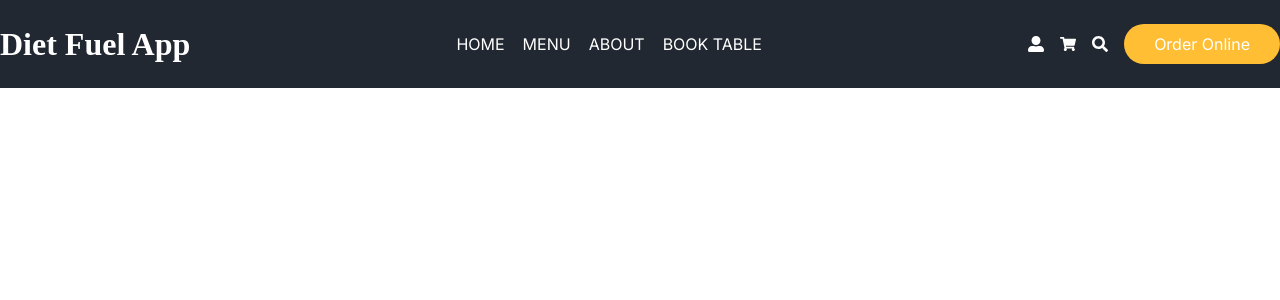
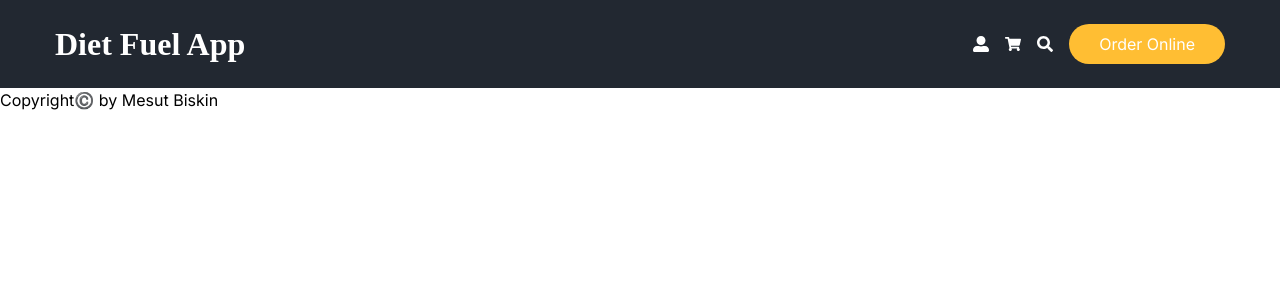
Before and after one commit to MesutBiskin/diet-feul-app, a Next.js app: page / in a window 1280 px wide. Shown: the top 300 px of the page. Built offline with nearby package versions, Linux system fonts and the light colour scheme.

Commit message:
added menu button and clock out function

```diff
--- a/app/Home/page.jsx
+++ b/app/Home/page.jsx
@@ -1,9 +1,9 @@
 
 function Home  () {
   return (
-    <div >
+    <>
 
-    </div>
+    </>
   )
 }
 
--- a/app/layout.jsx
+++ b/app/layout.jsx
@@ -1,5 +1,7 @@
 import { Inter } from 'next/font/google'
 import './globals.css'
+import Header from '@/components/layout/Header'
+import Footer from '@/components/layout/Footer'
 
 const inter = Inter({ subsets: ['latin'] })
 
@@ -11,7 +13,9 @@ export const metadata = {
 export default function RootLayout({ children }) {
   return (
     <html lang="en">
+      <Header/>
       <body className={inter.className}>{children}</body>
+      <Footer/>
     </html>
   )
 }
--- a/app/page.js
+++ b/app/page.js
@@ -1,14 +1,17 @@
 import Image from 'next/image'
+import Header from '../components/layout/Header'
 import Home from './Home/page'
-import Header from '/components/layout/Header'
+import Footer from '../components/layout/Footer'
+
+
 
 export default function Index() {
   return (
 
         <div>
-           <Header/>
+           {/* <Header/> */}
           <Home/>
-
+         {/* <Footer/> */}
 
 
         </div>
--- a/components/layout/Footer.jsx
+++ b/components/layout/Footer.jsx
@@ -2,9 +2,11 @@
 
 function Footer () {
   return (
+    <>
     <div>
-
-    </div>
+      <h3>Copyright©️ by Mesut Biskin</h3>
+      </div>
+    </>
   )
 }
 
--- a/components/layout/Header.jsx
+++ b/components/layout/Header.jsx
@@ -2,21 +2,29 @@
 import { useState } from "react"
 import Logo from "components/ui/Logo"
 import { FaUserAlt, FaShoppingCart, FaSearch } from "react-icons/fa"
-import OutsideClickHandler from "react-outside-click-handler"
+import Search from "../ui/Search"
+import { GiHotMeal } from "react-icons/gi";
 
 
-function Header  (){
-  const[isSearchModal, setIsSearchModal] = useState(true) // setISSearchModal true ise onu degistirmeye yariyor.
+function Header() {
+  const [isSearchModal, setIsSearchModal] = useState(false) // setISSearchModal true ise onu degistirmeye yariyor.
   // yazdiracagimiz yerlerde isSearchModal i kullaniyoruz degisecek yerde setIsSearchModal
+  const [isMenuModal, setIsMenuModal] = useState(false)
+
   return (
     <div className="h-[5.5rem] bg-secondary  ">
-     <div className="conatine mx-auto text-white flex
+      <div className="container mx-auto text-white flex
     justify-between items-center h-full">
-      <div>
+
           <Logo />
-      </div>
-      <nav>
-        <ul className="flex gap-x-2">
+
+        <nav className={`sm:static absolute top-0 left-0 grid
+        place-content-center sm:w-auto sm:h-auto
+         sm:text-white text-black sm:bg-transparent bg-white ${
+          isMenuModal != true && "hidden"
+        }`}
+       >
+          <ul className="flex gap-x-2 sm:flex-row flex-col items-center">
             <li className="px-[5px] py-[10px] uppercase hover:text-primary cursor-pointer">
               <a href="">Home</a>
             </li>
@@ -27,7 +35,7 @@ function Header  (){
               <a href="">About</a>
             </li>
             <li className="px-[5px] py-[10px] uppercase hover:text-primary cursor-pointer">
-            <a href="">Book Table</a>
+              <a href="">Calori Calculator</a>
             </li>
           </ul>
         </nav>
@@ -37,26 +45,23 @@ function Header  (){
           </a>
 
           <a href="#" >
-    <FaShoppingCart className="hover:text-primary"/>
+            <FaShoppingCart className="hover:text-primary" />
           </a>
-
-    <button onClick={()=> setIsSearchModal(false)}>
-    <FaSearch className="hover:text-primary"/>
+          <button onClick={() => setIsSearchModal(true)}>
+            <FaSearch className="hover:text-primary" />
           </button>
-    <a href="#">
-      <button className="btn-primary">Order Online
+          <a href="#" className="md:inline-block hidden sm">
+            <button className="btn-primary">Order Online</button>
+            </a>
+            <button className="sm:hidden inline-block"
+            onClick={()=> setIsMenuModal(true)}>
+        <GiHotMeal className="text-xl hover:text-primary"/>
           </button>
-    </a>
         </div>
       </div>
-      {isSearchModal && (
-        <OutsideClickHandler onOutsideClick={()=> setIsSearchModal(false)}>
-          <div className="text-9xl">Modal</div>
-        </OutsideClickHandler>
-      )}
-
+      {isSearchModal && <Search setIsSearchModal={setIsSearchModal} />}
     </div>
-  )
-}
+  );
+};
 
 export default Header
--- /dev/null
+++ b/components/ui/Search.jsx
@@ -0,0 +1,72 @@
+
+import OutsideClickHandler from "react-outside-click-handler";
+import Title from "components/ui/Title";
+import { GiCancel } from "react-icons/gi";
+import Image from 'next/image'
+
+
+
+
+
+const Search = ({ setIsSearchModal }) => {
+    return (
+        <div className="fixed top-0 w-screen h-screen z-50
+        after:content-[``] after:w-screen h-screen after:bg-white after:absolute top-0 after:left-0 after:opacity-60 grid place-content-center">
+            <OutsideClickHandler onOutsideClick={() => setIsSearchModal(false)}>
+                <div className="w-full h-full grid place-content-center relative">
+                    <div className="relative z-50 md:w-[600px] w-[370px] bg-white border-2 p-10 rounded-3xl">
+                        <Title addClass="text-[40px] text-center">Search</Title>
+                        <input type="text"
+                            placeholder="Search..."
+                            className="border w-full my-10"
+                        />
+                        <div>
+                            <ul className="mt-10" >
+                                <li className="flex items-center justify-between p-1 hover:bg-primary">
+                                    <div className="relative flex transition-all">
+                                        <Image
+                                            src="/Images/p1.png"
+                                            width={100}
+                                            height={100}
+                                            alt="" />
+                                    </div>
+                                    <span className="font-bold">Less Calori Pizza </span>
+                                    <span className="font-bold">$10</span>
+                                </li>
+                                <li className="flex items-center justify-between p-1 hover:bg-primary">
+                                    <div className="relative flex transition-all">
+                                        <Image
+                                            src="/Images/p1.png"
+                                            width={100}
+                                            height={100}
+                                            alt="" />
+                                    </div>
+                                    <span className="font-bold">1200 Calori Salad </span>
+                                    <span className="font-bold">$12</span>
+                                </li>
+                                <li className="flex items-center justify-between p-1 hover:bg-primary">
+                                    <div className="relative flex transition-all">
+                                        <Image
+                                            src="/Images/p1.png"
+                                            width={100}
+                                            height={100}
+                                            alt="" />
+                                    </div>
+                                    <span className="font-bold">1500 Calori Chicken Salad </span>
+                                    <span className="font-bold">$19</span>
+                                </li>
+
+                            </ul>
+                        </div>
+                        <button className="absolute top-4 right-4"
+                            onClick={() => setIsSearchModal(false)}>
+                            <GiCancel size={25} className=" transition-all" />
+                        </button>
+                    </div>
+                </div>
+            </OutsideClickHandler>
+        </div>
+    );
+};
+
+export default Search
--- /dev/null
+++ b/components/ui/Title.jsx
@@ -0,0 +1,9 @@
+
+
+const Title = ({children, addClass}) => {
+  return (
+    <div className={`${addClass} font-dancing font-bold`}> {children} </div>
+  )
+};
+
+export default Title;
```
Also changed, not shown: 1 other file (tests, documents, lock files or other folders). Lines whose indentation alone changed are shown as unchanged.
